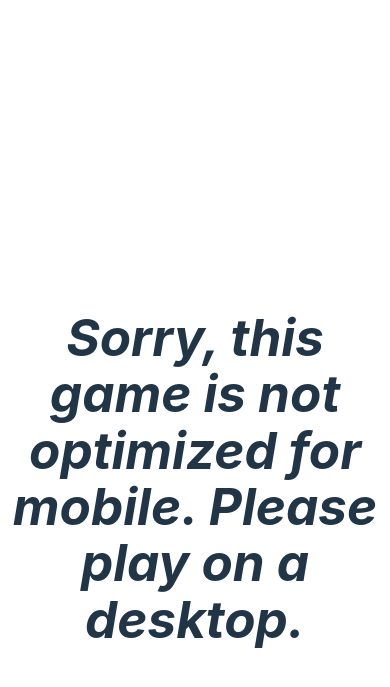
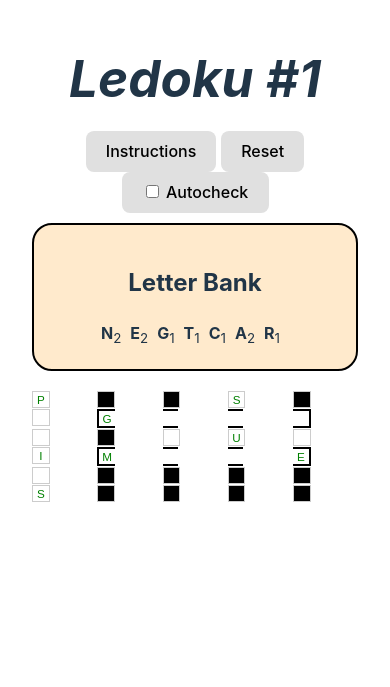
Before and after one commit to amb2008/ledoku, a Svelte app: page / in a window 390 px wide. Shown: the part 123-810 px from the top of the page. Built offline with nearby package versions, Linux system fonts and the light colour scheme.

Commit message:
mobile styling

```diff
--- a/src/App.svelte
+++ b/src/App.svelte
@@ -13,14 +13,12 @@
     bottom_words,
   } from "./boards.js";
 
-  let screen_width = window.innerWidth;
-  let too_small = false;
+  // let screen_width = window.innerWidth;
+  // let too_small = false;
 
-  if (screen_width < 750) {
-    too_small = true;
-  }
-
-
+  // if (screen_width < 750) {
+  //   too_small = true;
+  // }
 
   let day = 1;
 
@@ -428,12 +426,7 @@
   }
 </script>
 
-<main>
-  {#if too_small}
-    <div style="text-align: center; margin-top: 20px;">
-      <h1>Sorry, this game is not optimized for mobile. Please play on a desktop.</h1>
-    </div>
-  {:else}
+<body>
   <div class="game-container">
     <h1>{title}</h1>
     <div class="button-container">
@@ -594,20 +587,12 @@
       >
     </div>
   {/if}
-  {/if}
-</main>
+  </body>
+
 
 <style>
-  main {
-    position: absolute;
-    display: flex;
-    justify-content: center;
-    width: 100vw;
-    left: 0px;
-  }
 
   .game-container {
-    margin-top: -300px;
     margin-bottom: 100px;
   }
 
@@ -619,7 +604,7 @@
   #grid-container {
     display: grid;
     grid-template-columns: repeat(5, 1fr); /* Create 5 columns */
-    gap: 2px; /* Adjust the gap between boxes */
+    gap: 0.1vw; /* Adjust the gap between boxes */
     margin: 0 auto; /* Center the grid */
   }
 
@@ -632,12 +617,14 @@
   }
 
   input[type="text"] {
+    position: absolute;
     height: 3vw;
     width: 3vw;
-    padding: 2px;
     border: none;
     text-align: center;
     font-size: 3vw;
+    padding: 0;
+    margin-left: -1.5vw;
   }
 
   .letter-bank {
```
